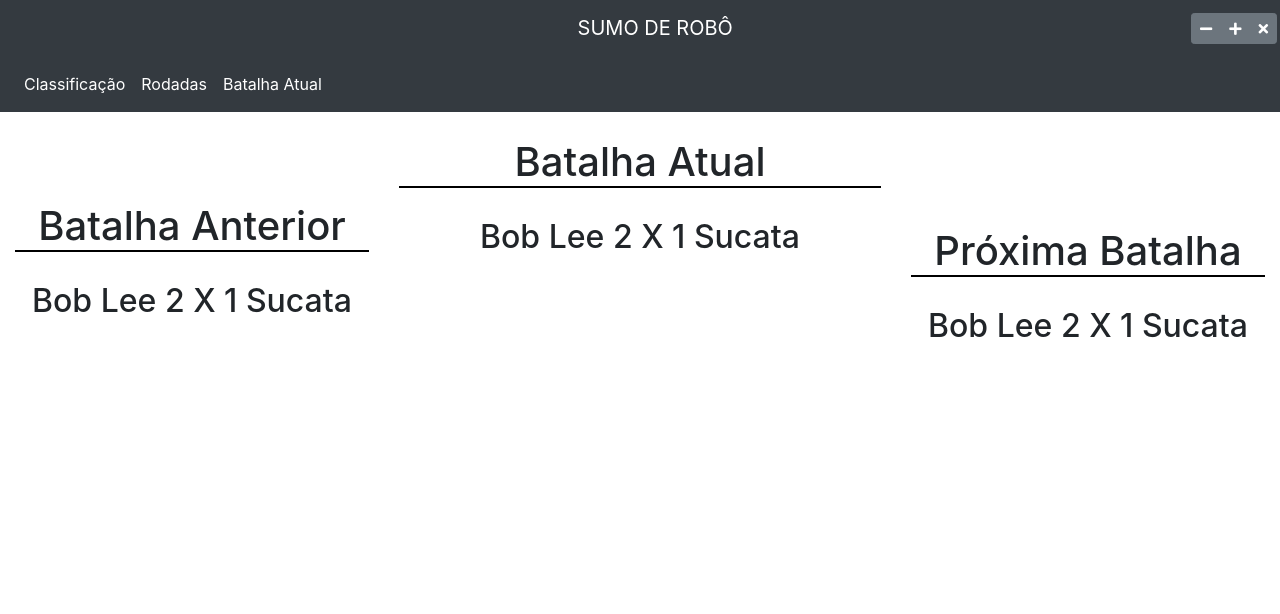
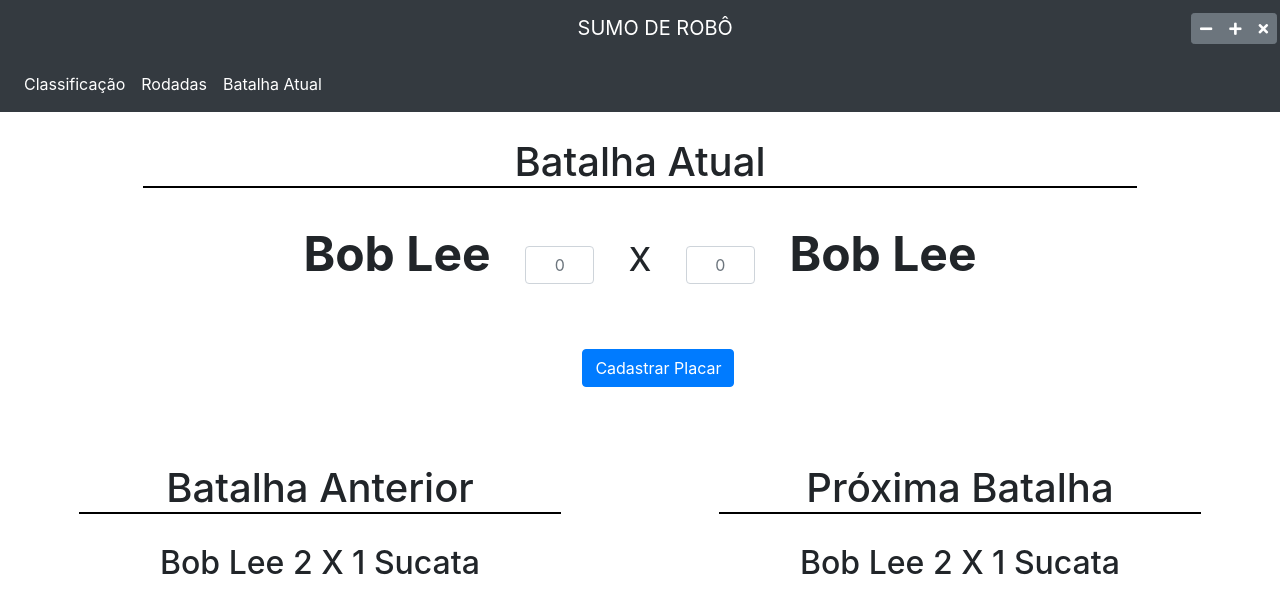
Before and after one commit to genilsonalmeida/Academia, an Electron app: page electron-quick-start/lutas.html in a window 1280 px wide. Drawn offline with nearby package versions, Linux system fonts and the light colour scheme.

Commit message:
Adicionei Pontos ao Json. Início da edição da tela lutas.html. Adição de pontos a página tabelas.

```diff
--- a/electron-quick-start/css/lutas.css
+++ b/electron-quick-start/css/lutas.css
@@ -20,18 +20,22 @@ th {
 }
 #divLuEsquerda {
     float: left;
-    width: 30%;
+    width: 40%;
     text-align: center;
+    margin-top: 6%;
+    margin-left: 5%;
 }
 #divLuCentro {
     float: center;
-    width: 40%;
+    width: 80%;
     text-align: center;
 }
 #divLuDireita {
     float: right;
-    width: 30%;
+    width: 40%;
     text-align: center;
+    margin-top: 6%;
+    margin-right: 5%;
 }
 .titulo {
     border-bottom-style: solid;
@@ -48,3 +52,34 @@ th {
     width: 100%;
     margin-left: 91.8%;
 }
+#placarUm {
+    width: 7%;
+    text-align: center;
+    display: inline-block;
+}
+#placarDois {
+    width: 7%;
+    text-align: center;
+    display: inline-block;
+}
+#lblUm {
+    display: inline-block;
+    margin-right: 3%;
+    font-size: 300%;
+    font-weight: bold;
+}
+#lblDois {
+    display: inline-block;
+    margin-left: 3%;
+    font-size: 300%;
+    font-weight: bold;
+}
+#versus {
+    display: inline-block;
+    margin-right: 3%;
+    margin-left: 3%;
+}
+#btnPlacar {
+    margin-left: 45.5%;
+    margin-top: 4%;
+}
--- a/electron-quick-start/js/cadastro.js
+++ b/electron-quick-start/js/cadastro.js
@@ -39,7 +39,8 @@ var corpo = document.getElementById('corpo');
 function adicionar(tbRobos){
     var robo = JSON.stringify({
         Nome   : $("#inputRobo").val(),
-        Equipe     : $("#inputEquipe").val()
+        Equipe     : $("#inputEquipe").val(),
+        Pontos : 0
     });
     tbRobos.push(robo);
     localStorage.setItem("tbRobos", JSON.stringify(tbRobos));
--- a/electron-quick-start/js/tabela.js
+++ b/electron-quick-start/js/tabela.js
@@ -30,7 +30,7 @@ function listar(tbRobos){
         $("#tblListar tbody").append("<td>"+cont+"</td>");
         $("#tblListar tbody").append("<td>"+r.Nome+"</td>");
         $("#tblListar tbody").append("<td>"+r.Equipe+"</td>");
-        $("#tblListar tbody").append("<td>0</td>");
+        $("#tblListar tbody").append("<td>"+r.Pontos+"</td>");
         $("#tblListar tbody").append("</tr>");
     }
 }
--- a/electron-quick-start/lutas.html
+++ b/electron-quick-start/lutas.html
@@ -42,17 +42,26 @@
     <nav id="navegacao" class="navbar navbar-expand-lg navbar-dark bg-dark"></nav>
 
     <div style="margin-top: 2%;">
-        <div id="divLuEsquerda" class="container" style="margin-top: 5%;">
-            <h1 class="titulo">Batalha Anterior</h1>
-            <h2>Bob Lee 2 X 1 Sucata</h2>
+        <div>
+            <div id="divLuCentro" class="container">
+                <h1 class="titulo">Batalha Atual</h1>
+                <label id="lblUm">Bob Lee</label>
+                <input type="text" name="placarUm" class="form-control" id="placarUm" placeholder="0" required>
+                <h2 id="versus">X</h2>
+                <input type="text" name="placarDois" class="form-control" id="placarDois" placeholder="0" required>
+                <label id="lblDois">Bob Lee</label>
+            </div>
+            <input id="btnPlacar" type="submit" class="btn btn-primary" value="Cadastrar Placar">
         </div>
-        <div id="divLuCentro" class="container">
-            <h1 class="titulo">Batalha Atual</h1>
-            <h2>Bob Lee 2 X 1 Sucata</h2>
-        </div>
-        <div id="divLuDireita" class="container" style="margin-top: -2.9%;">
-            <h1 class="titulo">Próxima Batalha</h1>
-            <h2>Bob Lee 2 X 1 Sucata</h2>
+        <div>
+            <div id="divLuEsquerda" class="container">
+                <h1 class="titulo">Batalha Anterior</h1>
+                <h2>Bob Lee 2 X 1 Sucata</h2>
+            </div>
+            <div id="divLuDireita" class="container">
+                <h1 class="titulo">Próxima Batalha</h1>
+                <h2>Bob Lee 2 X 1 Sucata</h2>
+            </div>
         </div>
     </div>
 
```
